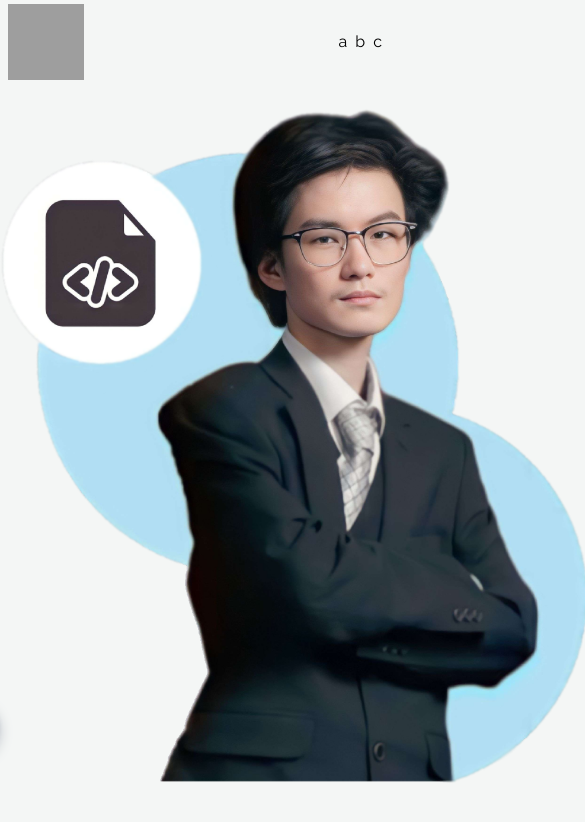
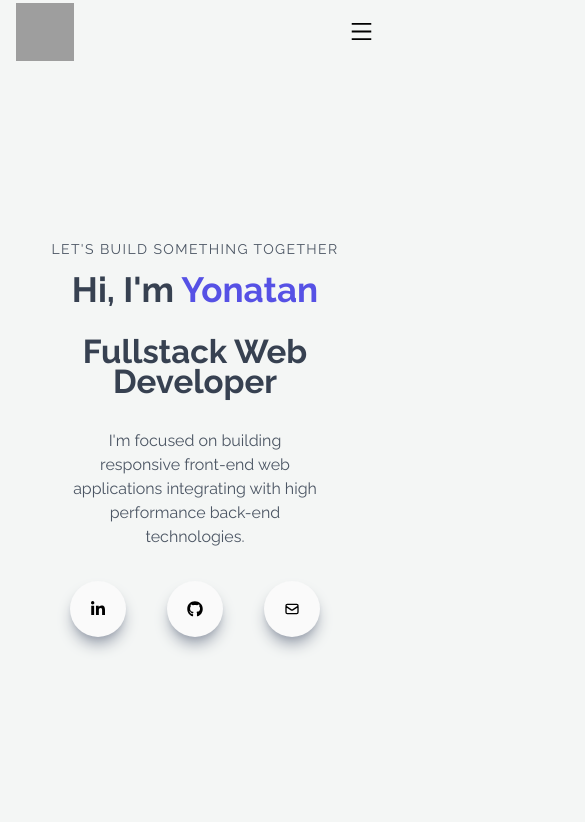
Before and after one commit to yonatan-nyo/portfolio-react, a React (Vite) app: page / in a window 390 px wide. Shown: the top 822 px of the page, 585 px wide, since content can reach past the window. Built offline with nearby package versions, Linux system fonts and the light colour scheme; grey boxes are pictures that could not be loaded.

Commit message:
updated home display and added navbar mobile

```diff
--- a/src/components/Navbar.tsx
+++ b/src/components/Navbar.tsx
@@ -1,9 +1,15 @@
 // import { NavLink } from "react-router-dom";
 import { useEffect, useState } from "react";
 import { HashLink } from "react-router-hash-link";
+import { AiOutlineMenu } from "react-icons/ai";
 
 const Navbar = () => {
   const [shadow, setShadow] = useState(false);
+  const [nav, setNav] = useState(false);
+
+  const handleNav = (bool: boolean) => {
+    setNav(bool);
+  };
 
   useEffect(() => {
     const handleShadow = () => {
@@ -20,16 +26,39 @@ const Navbar = () => {
     <header
       className={
         shadow
-          ? "fixed w-screen h-[84px] bg-none top-0 left-0 z-[100] bg-[#f4f6f5] shadow-xl ease-in-out duration-300"
-          : "fixed w-screen h-[84px] bg-none top-0 left-0 z-[100] bg-[#f4f6f5]"
+          ? "fixed w-screen h-[63px] md:h-[84px] bg-none top-0 left-0 z-[100] bg-[#f4f6f5] shadow-xl ease-in-out duration-300"
+          : "fixed w-screen h-[63px] md:h-[84px] bg-none top-0 left-0 z-[100] bg-[#f4f6f5]"
       }>
-      <div className="max-w-[1640px] mx-auto h-full flex items-center justify-between px-2 sm:px-4">
-        <img src="/SkimpJr.ico" className="w-[76px] h-[76px]" alt="" />
-        <nav className="flex gap-2 ">
-          <HashLink to="#">a</HashLink>
-          <HashLink to="#">b</HashLink>
-          <HashLink to="#">c</HashLink>
+      <div className="max-w-[1640px] mx-auto h-full flex items-center justify-between px-4">
+        <img src="/SkimpJr.ico" className="w-[58px] h-[58px] md:w-[76px] md:h-[76px]" alt="" />
+        <nav className="gap-2 hidden md:flex">
+          <HashLink to="/#home" className="hash-link">
+            HOME
+          </HashLink>
+          <HashLink to="/#about" className="hash-link">
+            ABOUT
+          </HashLink>
+          <HashLink to="#" className="hash-link">
+            SKILLS
+          </HashLink>
+          <HashLink to="#" className="hash-link">
+            PROJECTS
+          </HashLink>
+          <HashLink to="#" className="hash-link">
+            RESUME
+          </HashLink>
         </nav>
+        <div className="block md:hidden cursor-pointer" onClick={() => handleNav(true)}>
+          <AiOutlineMenu size={25} />
+        </div>
+      </div>
+      <div onClick={() => handleNav(false)} className={nav ? "md:hidden fixed left-0 top-0 w-full h-screen bg-black/70" : ""}>
+        <div
+          className={
+            nav
+              ? "fixed left-0 top-0 w-[240px] h-screen bg-[#ecf0f3] p-10 ease-in duration-500"
+              : "fixed left-[-150%] h-screen bg-[#ecf0f3] top-0 p-10 ease-in duration-500"
+          }></div>
       </div>
     </header>
   );
--- a/src/index.css
+++ b/src/index.css
@@ -1,10 +1,6 @@
 @tailwind base;
 @tailwind components;
 @tailwind utilities;
-
-* {
-  animation: fadeIn 0.5s;
-}
 
 html {
   scroll-behavior: smooth !important;
@@ -19,6 +15,21 @@ html {
     opacity: 1;
   }
 }
+* {
+  animation: fadeIn 0.5s;
+}
+
+@keyframes slideRightToLeft {
+  0% {
+    transform: translateX(10%);
+  }
+  100% {
+    transform: translateX(0);
+  }
+}
+.yonatan-illustration {
+  animation: slideRightToLeft 0.8s ease-in;
+}
 
 @layer base {
   h1,
@@ -30,10 +41,7 @@ html {
     @apply font-bold;
   }
 
-  h1 {
-    @apply text-4xl;
-  }
-  h2 {
-    @apply text-3xl;
+  .hash-link {
+    @apply ml-10 text-[17px] uppercase hover:border-b hover:border-slate-400 duration-300;
   }
 }
--- /dev/null
+++ b/src/pages/Landing/About.tsx
@@ -0,0 +1,9 @@
+const About = () => {
+  return (
+    <section id="about" className="min-h-screen w-full text-left pt-12 flex justify-center items-center">
+      <div></div>
+    </section>
+  );
+};
+
+export default About;
--- a/src/pages/Landing/Home.tsx
+++ b/src/pages/Landing/Home.tsx
@@ -3,39 +3,39 @@ import { HiOutlineMail } from "react-icons/hi";
 
 const Home = () => {
   return (
-    <section id="Home" className="min-h-screen w-full text-left pt-12 flex justify-center items-center">
+    <section id="home" className="min-h-screen w-full text-center lg:text-left pt-12 flex justify-center items-center px-2">
       <div>
-        <p className="text-sm uppercase tracking-widest text-gray-600">LET&apos; S BUILD SOMETHING TOGETHER</p>
-        <h1 className="py-4 text-[40px] sm:text-[59px] leading-[40px] sm:leading-[60px] text-gray-700">
+        <p className="text-sm uppercase tracking-widest text-gray-600">LET&apos;S BUILD SOMETHING TOGETHER</p>
+        <h1 className="py-4 text-[35px] sm:text-[50px] leading-[30px] sm:leading-[60px] text-gray-700">
           Hi, I&apos;m <span className="text-[#5651e5]">Yonatan</span>
         </h1>
-        <h2 className="py-4 text-[40px] sm:text-[59px] leading-[40px] sm:leading-[60px] text-gray-700">
+        <h2 className="py-4 text-[33px] sm:text-[50px] leading-[30px] sm:leading-[60px] text-gray-700">
           Fullstack Web Developer
         </h2>
-        <p className="max-w-[70%] py-4 text-[16px] sm:text-[22px] text-gray-600">
+        <p className="max-w-[70%] mx-auto lg:mx-0 py-4 text-[16px] sm:text-[22px] text-gray-600">
           I&apos;m focused on building responsive front-end web applications integrating with high performance back-end
           technologies.
         </p>
-        <div className="flex max-w-[250px] items-center justify-between py-4">
+        <div className="flex max-w-[250px] mx-auto lg:mx-0 items-center justify-between py-4">
           <a href="https://www.linkedin.com/in/yonatan-njoto" target="_blank" rel="noreferrer">
-            <div className="ease in cursor-pointer rounded-full p-5 shadow-lg shadow-gray-400 duration-300 hover:scale-110 bg-[#ffffff]">
+            <div className="ease in cursor-pointer rounded-full p-5 shadow-lg shadow-gray-400 duration-300 hover:scale-110 bg-[#fafafa]">
               <FaLinkedinIn />
             </div>
           </a>
           <a href="https://github.com/yonatan-nyo" target="_blank" rel="noreferrer">
-            <div className="ease in cursor-pointer rounded-full p-5 shadow-lg shadow-gray-400 duration-300 hover:scale-110 bg-white">
+            <div className="ease in cursor-pointer rounded-full p-5 shadow-lg shadow-gray-400 duration-300 hover:scale-110 bg-[#fafafa]">
               <FaGithub />
             </div>
           </a>
           <a href="https://mail.google.com/mail/?view=cm&fs=1&to=yonatan.njoto@gmail.com" target="_blank" rel="noreferrer">
-            <div className="ease in cursor-pointer rounded-full p-5 shadow-lg shadow-gray-400 duration-300 hover:scale-110 bg-white">
+            <div className="ease in cursor-pointer rounded-full p-5 shadow-lg shadow-gray-400 duration-300 hover:scale-110 bg-[#fafafa]">
               <HiOutlineMail />
             </div>
           </a>
         </div>
       </div>
-      <div className="flex-shrink-0">
-        <img src="/Yonatan-illustration.png" className="h-[80vh] w-auto object-contain" alt="" />
+      <div className="hidden lg:block flex-shrink-0">
+        <img src="/Yonatan-illustration.png" className="h-[80vh] w-auto object-contain yonatan-illustration" alt="" />
       </div>
     </section>
   );
--- a/src/routes/index.tsx
+++ b/src/routes/index.tsx
@@ -7,12 +7,7 @@ const router = createBrowserRouter([
     path: "",
     element: (
       <>
-        <header className="fixed w-screen h-[84px] bg-none top-0 left-0 z-[100] bg-[#f4f6f5]">
-          <div className="max-w-[1640px] mx-auto h-full flex items-center justify-between px-2 sm:px-4">
-            <img src="/SkimpJr.ico" className="w-[76px] h-[76px]" alt="" />
-            <Navbar />
-          </div>
-        </header>
+        <Navbar />
         <main className="w-screen flex-grow">
           <div className="max-w-[1440px] mx-auto h-full flex flex-col px-2 sm:px-4 text-center">
             <Outlet />
```
Also changed, not shown: src/App.tsx (+0 -11 lines), src/pages/Landing/Projects.tsx (added), src/pages/Landing/Skills.tsx (added), src/pages/ProjectDetail/Page.tsx (added).
